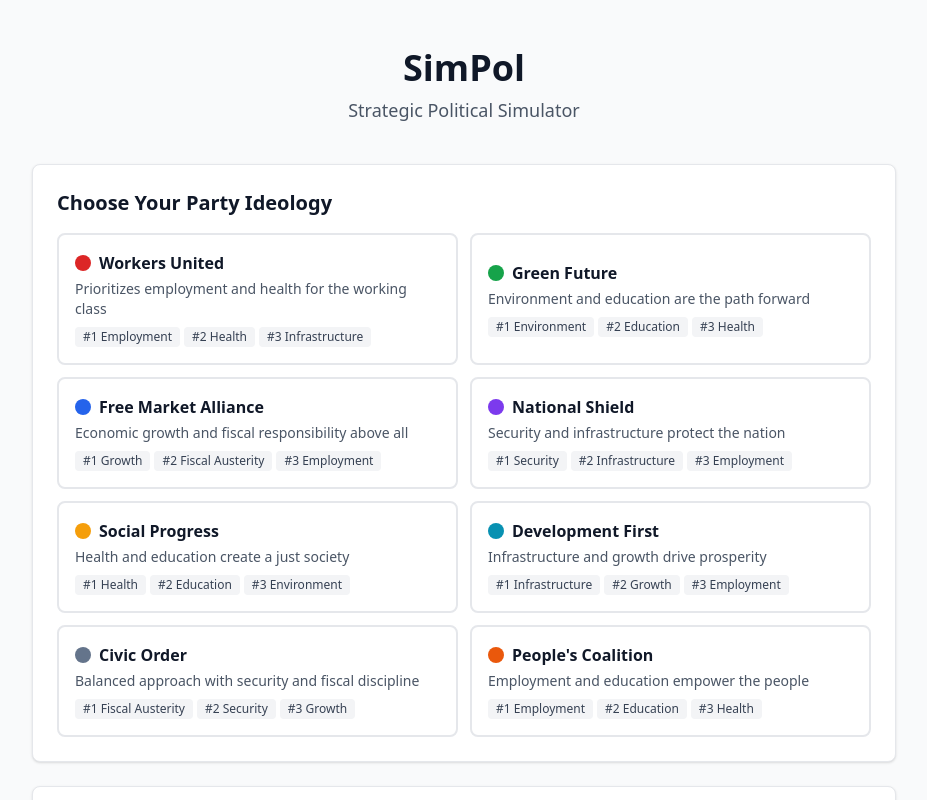
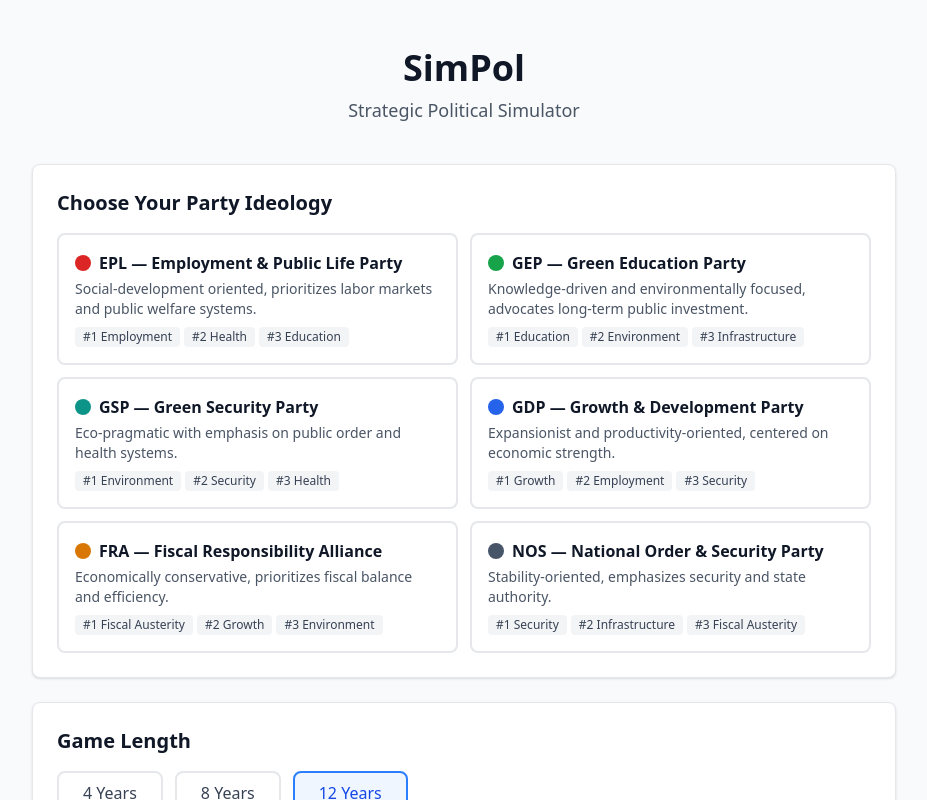
Before and after one commit to franciscofleury/SimPol, a Next.js app: page / in a window 1280 px wide. Shown: the top 800 px of the page, without its empty margins (176-1103 px from the left). Built offline with nearby package versions, Linux system fonts and the light colour scheme.

Commit message:
Fixing campaing and parties

```diff
--- a/src/components/game/CampaignPanel.tsx
+++ b/src/components/game/CampaignPanel.tsx
@@ -5,33 +5,38 @@ import { useGameState, useGameDispatch } from '@/game/store';
 import { ATTRIBUTE_LABELS, ATTRIBUTES, COST_CAMPAIGN } from '@/game/types';
 
 export function CampaignPanel() {
-  const { game } = useGameState();
+  const { game, scheduledCampaigns } = useGameState();
   const dispatch = useGameDispatch();
   const [selectedState, setSelectedState] = useState<number | null>(null);
 
   if (!game) return null;
 
   const humanPlayer = game.players[0];
-  const canAffordCampaign = humanPlayer.coins >= COST_CAMPAIGN;
+  const currentRound = game.currentRound;
 
-  const handleCampaign = (attributeIndex: number) => {
-    if (selectedState === null) return;
-    dispatch({
-      type: 'CAMPAIGN',
-      stateIndex: selectedState,
-      attributeIndex,
-    });
-  };
+  // Set of "stateIdx-attrIdx" already campaigned this round
+  const campaignedThisRound = new Set(
+    humanPlayer.campaignResults
+      .filter((r) => r.round === currentRound)
+      .map((r) => `${r.stateIndex}-${r.attributeIndex}`),
+  );
+
+  // Set of "stateIdx-attrIdx" currently in queue
+  const scheduledKeys = new Set(scheduledCampaigns.map((c) => `${c.stateIndex}-${c.attributeIndex}`));
+
+  const canAffordNext = humanPlayer.coins >= COST_CAMPAIGN * (scheduledCampaigns.length + 1);
 
   return (
     <div className="bg-white rounded-lg border border-gray-200 shadow-sm p-6">
       <div className="flex items-center justify-between mb-4">
         <h2 className="text-xl font-bold text-gray-900">Campaign Phase</h2>
-        <span className="text-sm text-gray-500">Cost: {COST_CAMPAIGN} coins per campaign</span>
+        <span className="text-sm text-gray-500">
+          Cost: {COST_CAMPAIGN} coins/campaign &middot; Total queued: {COST_CAMPAIGN * scheduledCampaigns.length} coins
+        </span>
       </div>
 
       <p className="text-sm text-gray-600 mb-4">
-        Run campaigns to increase how voters in a state perceive your commitment to a specific attribute.
+        Schedule campaigns to run at the end of the phase. Each campaign increases how voters in a state perceive your commitment to a specific attribute.
       </p>
 
       {/* Step 1: Select state */}
@@ -44,7 +49,7 @@ export function CampaignPanel() {
               onClick={() => setSelectedState(state.stateIndex)}
               className={`px-3 py-1.5 rounded-lg border text-sm transition-all ${
                 selectedState === state.stateIndex
-                  ? 'border-blue-500 bg-blue-50 text-blue-700'
+                  ? 'border-orange-500 bg-orange-50 text-orange-700'
                   : 'border-gray-200 hover:border-gray-300'
               }`}
             >
@@ -56,28 +61,40 @@ export function CampaignPanel() {
 
       {/* Step 2: Select attribute */}
       {selectedState !== null && (
-        <div>
+        <div className="mb-6">
           <h3 className="text-sm font-medium text-gray-700 mb-2">
             2. Campaign for an Attribute in {game.states[selectedState].name}
           </h3>
           <div className="grid grid-cols-2 sm:grid-cols-4 gap-2">
             {ATTRIBUTES.map((attr, i) => {
-              const currentValue =
-                game.states[selectedState].perceivedIdeology[0][i];
+              const key = `${selectedState}-${i}`;
+              const isQueued = scheduledKeys.has(key);
+              const isCampaigned = campaignedThisRound.has(key);
+              const isDisabled = isQueued || isCampaigned || (!isQueued && !canAffordNext);
+              const currentValue = game.states[selectedState].perceivedIdeology[0][i];
+
               return (
                 <button
                   key={i}
-                  onClick={() => handleCampaign(i)}
-                  disabled={!canAffordCampaign}
+                  onClick={() =>
+                    dispatch({ type: 'SCHEDULE_CAMPAIGN', stateIndex: selectedState, attributeIndex: i })
+                  }
+                  disabled={isDisabled}
                   className={`p-3 rounded-lg border text-left transition-all ${
-                    canAffordCampaign
-                      ? 'border-gray-200 hover:border-orange-400 hover:bg-orange-50'
-                      : 'border-gray-100 text-gray-400 cursor-not-allowed'
+                    isQueued
+                      ? 'border-orange-400 bg-orange-50 cursor-default'
+                      : isDisabled
+                      ? 'border-gray-100 text-gray-400 cursor-not-allowed'
+                      : 'border-gray-200 hover:border-orange-400 hover:bg-orange-50 cursor-pointer'
                   }`}
                 >
                   <div className="font-medium text-sm">{ATTRIBUTE_LABELS[attr]}</div>
                   <div className="text-xs text-gray-500 mt-1">
-                    Current: {currentValue.toFixed(1)}★
+                    {isQueued
+                      ? 'Scheduled ✓'
+                      : isCampaigned
+                      ? 'Already campaigned'
+                      : `Current: ${currentValue.toFixed(1)}★`}
                   </div>
                 </button>
               );
@@ -85,6 +102,36 @@ export function CampaignPanel() {
           </div>
         </div>
       )}
+
+      {/* Scheduled queue */}
+      {scheduledCampaigns.length > 0 && (
+        <div>
+          <h3 className="text-sm font-semibold text-gray-700 mb-2">
+            Scheduled Campaigns ({scheduledCampaigns.length}) — will run when phase ends
+          </h3>
+          <ul className="space-y-1">
+            {scheduledCampaigns.map((c) => (
+              <li
+                key={`${c.stateIndex}-${c.attributeIndex}`}
+                className="flex items-center justify-between text-sm bg-orange-50 border border-orange-200 rounded px-3 py-2"
+              >
+                <span>
+                  <span className="font-medium">{game.states[c.stateIndex].name}</span>
+                  {' — '}{ATTRIBUTE_LABELS[ATTRIBUTES[c.attributeIndex]]}
+                </span>
+                <button
+                  onClick={() =>
+                    dispatch({ type: 'CANCEL_CAMPAIGN', stateIndex: c.stateIndex, attributeIndex: c.attributeIndex })
+                  }
+                  className="text-xs text-red-500 hover:text-red-700 ml-4"
+                >
+                  Cancel
+                </button>
+              </li>
+            ))}
+          </ul>
+        </div>
+      )}
     </div>
   );
 }
--- /dev/null
+++ b/src/components/game/CampaignResultsPanel.tsx
@@ -0,0 +1,35 @@
+'use client';
+
+import { useGameState, useGameDispatch } from '@/game/store';
+import { ATTRIBUTE_LABELS, ATTRIBUTES } from '@/game/types';
+
+export function CampaignResultsPanel() {
+  const { game, lastCampaignResults } = useGameState();
+  const dispatch = useGameDispatch();
+
+  if (!game || lastCampaignResults.length === 0) return null;
+
+  return (
+    <div className="bg-white rounded-lg border border-orange-200 shadow-sm p-6 mb-6">
+      <div className="flex items-center justify-between mb-4">
+        <h2 className="text-xl font-bold text-gray-900">Campaign Results</h2>
+        <button
+          onClick={() => dispatch({ type: 'DISMISS_CAMPAIGN_RESULTS' })}
+          className="text-sm px-3 py-1.5 bg-gray-100 text-gray-700 rounded-md hover:bg-gray-200"
+        >
+          Dismiss
+        </button>
+      </div>
+      <ul className="space-y-2">
+        {lastCampaignResults.map((result, idx) => (
+          <li key={idx} className="flex items-center gap-2 text-sm">
+            <span className="text-orange-500">+0.5</span>
+            <span className="font-medium">{game.states[result.stateIndex].name}</span>
+            <span className="text-gray-500">—</span>
+            <span>{ATTRIBUTE_LABELS[ATTRIBUTES[result.attributeIndex]]}</span>
+          </li>
+        ))}
+      </ul>
+    </div>
+  );
+}
--- a/src/components/game/GameBoard.tsx
+++ b/src/components/game/GameBoard.tsx
@@ -10,6 +10,7 @@ import { ElectionResults } from './ElectionResults';
 import { Scoreboard } from './Scoreboard';
 import { AdminPanel } from './AdminPanel';
 import { PollResultsPanel } from './PollResultsPanel';
+import { CampaignResultsPanel } from './CampaignResultsPanel';
 
 export function GameBoard() {
   const { game, message } = useGameState();
@@ -50,6 +51,9 @@ export function GameBoard() {
             {/* Poll results (shown after Poll phase ends, until dismissed) */}
             <PollResultsPanel />
 
+            {/* Campaign results (shown after Campaign phase ends, until dismissed) */}
+            <CampaignResultsPanel />
+
             {/* Phase-specific content */}
             <div className="mb-6">
               <PhaseContent />
--- a/src/game/campaigns.ts
+++ b/src/game/campaigns.ts
@@ -1,4 +1,4 @@
-import { GameState, COST_CAMPAIGN, NUM_ATTRIBUTES } from './types';
+import { GameState, CampaignResult, COST_CAMPAIGN, NUM_ATTRIBUTES } from './types';
 import { canAfford, spendCoins } from './economy';
 
 // How much a campaign increases perceived ideological value
@@ -8,22 +8,28 @@ const CAMPAIGN_BOOST = 0.5;
  * Execute a campaign action: increase the party's Perceived Ideological Value
  * for a specific attribute in a specific state.
  *
- * Returns true if successful, false if invalid.
+ * Returns CampaignResult on success, null if invalid or insufficient funds.
  */
 export function executeCampaign(
   game: GameState,
   playerIndex: number,
   stateIndex: number,
   attributeIndex: number,
-): boolean {
-  if (!canAfford(game, playerIndex, COST_CAMPAIGN)) return false;
-  if (stateIndex < 0 || stateIndex >= game.states.length) return false;
-  if (attributeIndex < 0 || attributeIndex >= NUM_ATTRIBUTES) return false;
+): CampaignResult | null {
+  if (!canAfford(game, playerIndex, COST_CAMPAIGN)) return null;
+  if (stateIndex < 0 || stateIndex >= game.states.length) return null;
+  if (attributeIndex < 0 || attributeIndex >= NUM_ATTRIBUTES) return null;
 
   spendCoins(game, playerIndex, COST_CAMPAIGN);
 
   const state = game.states[stateIndex];
   state.perceivedIdeology[playerIndex][attributeIndex] += CAMPAIGN_BOOST;
 
-  return true;
+  const result: CampaignResult = {
+    round: game.currentRound,
+    stateIndex,
+    attributeIndex,
+  };
+  game.players[playerIndex].campaignResults.push(result);
+  return result;
 }
--- a/src/game/setup.ts
+++ b/src/game/setup.ts
@@ -140,6 +140,7 @@ function createPlayers(
       ideology: [...preset.ideology] as PlayerData['ideology'],
       isReady: false,
       pollResults: [],
+      campaignResults: [],
     });
   }
 
--- a/src/game/store.tsx
+++ b/src/game/store.tsx
@@ -5,7 +5,9 @@ import {
   GameState,
   GameAction,
   PollResult,
+  CampaignResult,
   COST_POLL,
+  COST_CAMPAIGN,
 } from './types';
 import { createGame } from './setup';
 import { executePoll } from './polls';
@@ -22,7 +24,9 @@ type StoreAction =
   | { type: 'SCHEDULE_POLL'; stateIndex: number; attributeIndex: number }
   | { type: 'CANCEL_POLL'; stateIndex: number; attributeIndex: number }
   | { type: 'DISMISS_POLL_RESULTS' }
-  | { type: 'CAMPAIGN'; stateIndex: number; attributeIndex: number }
+  | { type: 'SCHEDULE_CAMPAIGN'; stateIndex: number; attributeIndex: number }
+  | { type: 'CANCEL_CAMPAIGN'; stateIndex: number; attributeIndex: number }
+  | { type: 'DISMISS_CAMPAIGN_RESULTS' }
   | { type: 'END_PHASE' }
   | { type: 'SET_MESSAGE'; message: string };
 
@@ -31,6 +35,8 @@ interface StoreState {
   message: string;
   scheduledPolls: Array<{ stateIndex: number; attributeIndex: number }>;
   lastPollResults: PollResult[];
+  scheduledCampaigns: Array<{ stateIndex: number; attributeIndex: number }>;
+  lastCampaignResults: CampaignResult[];
 }
 
 const HUMAN_PLAYER_INDEX = 0;
@@ -94,23 +100,49 @@ function gameReducer(state: StoreState, action: StoreAction): StoreState {
       return { ...state, lastPollResults: [] };
     }
 
-    case 'CAMPAIGN': {
+    case 'SCHEDULE_CAMPAIGN': {
       if (!state.game) return state;
-      const game = structuredClone(state.game);
-      const success = executeCampaign(
-        game,
-        HUMAN_PLAYER_INDEX,
-        action.stateIndex,
-        action.attributeIndex,
+      const { stateIndex, attributeIndex } = action;
+      const humanPlayer = state.game.players[HUMAN_PLAYER_INDEX];
+
+      // Affordability: total cost of queue + this new campaign
+      const totalCost = COST_CAMPAIGN * (state.scheduledCampaigns.length + 1);
+      if (humanPlayer.coins < totalCost) {
+        return { ...state, message: 'Insufficient funds to schedule this campaign.' };
+      }
+
+      // Block duplicate in queue
+      const alreadyQueued = state.scheduledCampaigns.some(
+        (c) => c.stateIndex === stateIndex && c.attributeIndex === attributeIndex,
       );
-      if (!success) {
-        return { ...state, message: 'Cannot execute campaign (insufficient funds or invalid selection).' };
-      }
+      if (alreadyQueued) return state;
+
+      // Block same-round re-campaign
+      const currentRound = state.game.currentRound;
+      const alreadyCampaigned = humanPlayer.campaignResults.some(
+        (r) => r.stateIndex === stateIndex && r.attributeIndex === attributeIndex && r.round === currentRound,
+      );
+      if (alreadyCampaigned) return state;
+
       return {
         ...state,
-        game,
-        message: `Campaign launched in ${game.states[action.stateIndex].name}.`,
+        scheduledCampaigns: [...state.scheduledCampaigns, { stateIndex, attributeIndex }],
+        message: `Campaign scheduled in ${state.game.states[stateIndex].name}.`,
       };
+    }
+
+    case 'CANCEL_CAMPAIGN': {
+      return {
+        ...state,
+        scheduledCampaigns: state.scheduledCampaigns.filter(
+          (c) => !(c.stateIndex === action.stateIndex && c.attributeIndex === action.attributeIndex),
+        ),
+        message: 'Scheduled campaign cancelled.',
+      };
+    }
+
+    case 'DISMISS_CAMPAIGN_RESULTS': {
+      return { ...state, lastCampaignResults: [] };
     }
 
     case 'END_PHASE': {
@@ -130,10 +162,23 @@ function gameReducer(state: StoreState, action: StoreAction): StoreState {
         scheduledPolls = [];
       }
 
+      let lastCampaignResults = state.lastCampaignResults;
+      let scheduledCampaigns = state.scheduledCampaigns;
+
+      if (game.currentPhase === 'CAMPAIGNS' && scheduledCampaigns.length > 0) {
+        const results: CampaignResult[] = [];
+        for (const c of scheduledCampaigns) {
+          const result = executeCampaign(game, HUMAN_PLAYER_INDEX, c.stateIndex, c.attributeIndex);
+          if (result) results.push(result);
+        }
+        lastCampaignResults = results;
+        scheduledCampaigns = [];
+      }
+
       executeAllAITurns(game);
       const msg = playerReady(game, HUMAN_PLAYER_INDEX);
 
-      return { ...state, game, message: msg, lastPollResults, scheduledPolls };
+      return { ...state, game, message: msg, lastPollResults, scheduledPolls, lastCampaignResults, scheduledCampaigns };
     }
 
     case 'SET_MESSAGE': {
@@ -154,6 +199,8 @@ const initialState: StoreState = {
   message: '',
   scheduledPolls: [],
   lastPollResults: [],
+  scheduledCampaigns: [],
+  lastCampaignResults: [],
 };
 
 const GameContext = createContext<StoreState>(initialState);
--- a/src/game/types.ts
+++ b/src/game/types.ts
@@ -144,6 +144,7 @@ export interface PlayerData {
   isReady: boolean;
   // Track poll results the player has purchased (private info)
   pollResults: PollResult[];
+  campaignResults: CampaignResult[];
 }
 
 export interface PollResult {
@@ -153,6 +154,12 @@ export interface PollResult {
   expectation: number;         // single value for the polled attribute
   perceivedQuality: number;    // single value for the polled attribute
   perceivedIdeology: number[]; // all parties' perception for this attr (indexed by partyIndex)
+}
+
+export interface CampaignResult {
+  round: number;
+  stateIndex: number;
+  attributeIndex: number;
 }
 
 export interface ElectionResult {
@@ -193,19 +200,12 @@ export interface PollAction {
   attributeIndex: number;
 }
 
-export interface CampaignAction {
-  type: 'CAMPAIGN';
-  playerIndex: number;
-  stateIndex: number;
-  attributeIndex: number;
-}
-
 export interface ReadyAction {
   type: 'READY';
   playerIndex: number;
 }
 
-export type GameAction = PollAction | CampaignAction | ReadyAction;
+export type GameAction = PollAction | ReadyAction;
 
 // ============================================================
 // Preset Ideologies
@@ -223,52 +223,40 @@ export interface IdeologyPreset {
 // 4=FiscalAusterity, 5=Environment, 6=Infrastructure, 7=Security
 export const IDEOLOGY_PRESETS: IdeologyPreset[] = [
   {
-    name: 'Workers United',
-    description: 'Prioritizes employment and health for the working class',
+    name: 'EPL — Employment & Public Life Party',
+    description: 'Social-development oriented, prioritizes labor markets and public welfare systems.',
     color: '#DC2626', // red
-    ideology: [0, 1, 6, 2, 3, 7, 5, 4], // Employment > Health > Infra > Education > Growth > Security > Environment > Fiscal
+    ideology: [0, 1, 2, 3, 4, 5, 6, 7], // Employment > Health > Education > Growth > Fiscal > Environment > Infrastructure > Security
   },
   {
-    name: 'Green Future',
-    description: 'Environment and education are the path forward',
+    name: 'GEP — Green Education Party',
+    description: 'Knowledge-driven and environmentally focused, advocates long-term public investment.',
     color: '#16A34A', // green
-    ideology: [5, 2, 1, 6, 0, 3, 4, 7], // Environment > Education > Health > Infra > Employment > Growth > Fiscal > Security
+    ideology: [2, 5, 6, 0, 1, 4, 7, 3], // Education > Environment > Infrastructure > Employment > Health > Fiscal > Security > Growth
   },
   {
-    name: 'Free Market Alliance',
-    description: 'Economic growth and fiscal responsibility above all',
-    color: '#2563EB', // blue
-    ideology: [3, 4, 0, 6, 7, 2, 1, 5], // Growth > Fiscal > Employment > Infra > Security > Education > Health > Environment
+    name: 'GSP — Green Security Party',
+    description: 'Eco-pragmatic with emphasis on public order and health systems.',
+    color: '#0D9488', // teal
+    ideology: [5, 7, 1, 4, 3, 2, 0, 6], // Environment > Security > Health > Fiscal > Growth > Education > Employment > Infrastructure
   },
   {
-    name: 'National Shield',
-    description: 'Security and infrastructure protect the nation',
-    color: '#7C3AED', // purple
-    ideology: [7, 6, 0, 4, 3, 1, 2, 5], // Security > Infra > Employment > Fiscal > Growth > Health > Education > Environment
+    name: 'GDP — Growth & Development Party',
+    description: 'Expansionist and productivity-oriented, centered on economic strength.',
+    color: '#2563EB', // blue
+    ideology: [3, 0, 7, 1, 5, 6, 4, 2], // Growth > Employment > Security > Health > Environment > Infrastructure > Fiscal > Education
   },
   {
-    name: 'Social Progress',
-    description: 'Health and education create a just society',
-    color: '#F59E0B', // amber
-    ideology: [1, 2, 5, 0, 6, 3, 7, 4], // Health > Education > Environment > Employment > Infra > Growth > Security > Fiscal
+    name: 'FRA — Fiscal Responsibility Alliance',
+    description: 'Economically conservative, prioritizes fiscal balance and efficiency.',
+    color: '#D97706', // amber
+    ideology: [4, 3, 5, 6, 7, 1, 2, 0], // Fiscal > Growth > Environment > Infrastructure > Security > Health > Education > Employment
   },
   {
-    name: 'Development First',
-    description: 'Infrastructure and growth drive prosperity',
-    color: '#0891B2', // cyan
-    ideology: [6, 3, 0, 4, 1, 7, 2, 5], // Infra > Growth > Employment > Fiscal > Health > Security > Education > Environment
-  },
-  {
-    name: 'Civic Order',
-    description: 'Balanced approach with security and fiscal discipline',
-    color: '#64748B', // slate
-    ideology: [4, 7, 3, 6, 0, 1, 2, 5], // Fiscal > Security > Growth > Infra > Employment > Health > Education > Environment
-  },
-  {
-    name: 'People\'s Coalition',
-    description: 'Employment and education empower the people',
-    color: '#EA580C', // orange
-    ideology: [0, 2, 1, 5, 6, 3, 7, 4], // Employment > Education > Health > Environment > Infra > Growth > Security > Fiscal
+    name: 'NOS — National Order & Security Party',
+    description: 'Stability-oriented, emphasizes security and state authority.',
+    color: '#475569', // slate
+    ideology: [7, 6, 4, 2, 0, 3, 1, 5], // Security > Infrastructure > Fiscal > Education > Employment > Growth > Health > Environment
   },
 ];
 
```
Also changed, not shown: 1 other file (tests, documents, lock files or other folders).
